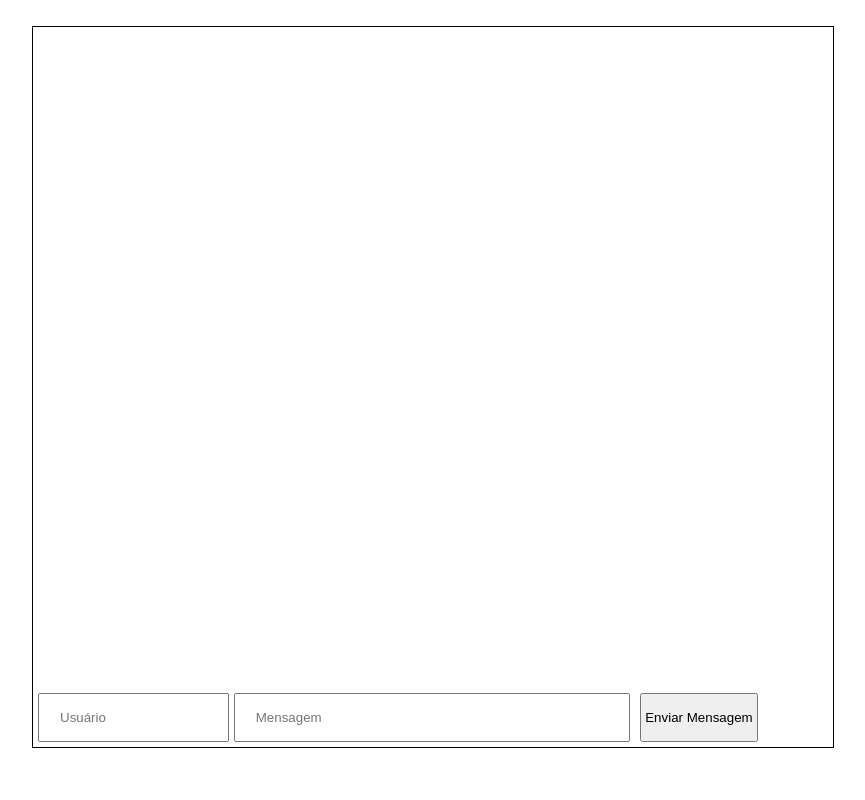
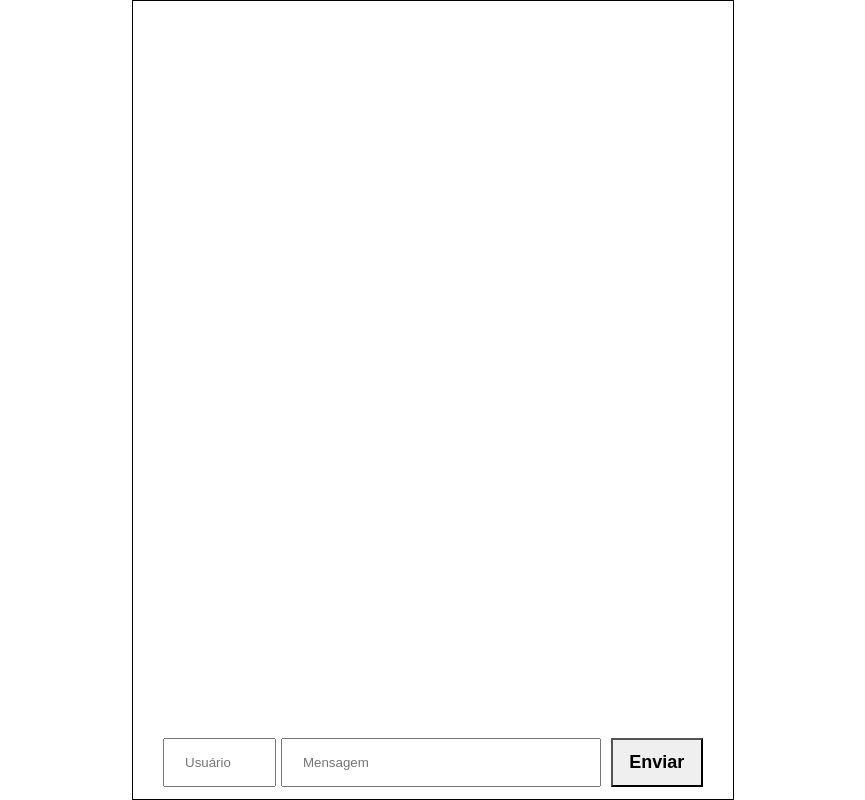
Before and after one commit to future4code/epps-whatslab8, a React (Create React App) app in the folder whatslab/: page / in a window 1280 px wide. Shown: the whole page, without its empty margins (207-1072 px from the left). Built offline with nearby package versions, Linux system fonts and the light colour scheme.

Commit message:
Realizado a parte do exercício

```diff
--- a/whatslab/src/components/Input/Inputs.js
+++ b/whatslab/src/components/Input/Inputs.js
@@ -4,12 +4,14 @@ import styled from'styled-components'
 const DivInput = styled.div`
     display: flex;
     justify-content:center;
-    padding: 5px;
     width: 90%;
+    margin-right: 3%;
+    margin-bottom: 2%;
+    margin-left: 5%;
 `
 const InputUserName = styled.input`
     margin-right:8px;
-    width:25%;
+    width:15%;
     margin-right: 5px;
     padding: 15px 20px;
 `
@@ -20,9 +22,9 @@ const InputMessage = styled.input`
 `
 const Button = styled.button `
     width: 20%;
-
+    background-color: #EFEFEF;
+    font-size: large;
 `
-
 
 export class Inputs extends React.Component {
 
@@ -31,7 +33,7 @@ render () {
         <DivInput>
             <InputUserName placeholder='Usuário' value={this.props.UserInput} onChange={this.props.onChangeUser}></InputUserName>
             <InputMessage placeholder='Mensagem' value={this.props.MessageInput} onChange={this.props.onChangeMessage}></InputMessage>
-            <Button onClick={this.props.sendMessage} >Enviar Mensagem</Button>
+            <Button onClick={this.props.sendMessage}><strong>Enviar</strong></Button>
         </DivInput>
     )
 }
--- a/whatslab/src/components/Messages/Messages.js
+++ b/whatslab/src/components/Messages/Messages.js
@@ -3,19 +3,21 @@ import styled from 'styled-components'
 import Inputs from '../Input/Inputs'
 
 const ContainerMessage = styled.div`
-    height: 90vh;
+    height: 99.7vh;
     display:flex;
-    width: 800px;
+    width: 600px;
     align-items: flex-start;
     justify-content: flex-end;
     flex-direction: column;
     border: 1px solid #000;
-    margin: 2% auto 0 auto;
+    margin: 0 auto 0 auto;
 `
 
 const MessagesP = styled.p`
     display: flex;
     text-align: left;
+    margin-left: 5%;
+    margin-bottom: 5%;
 `
 
 export class Messages extends React.Component {
```
